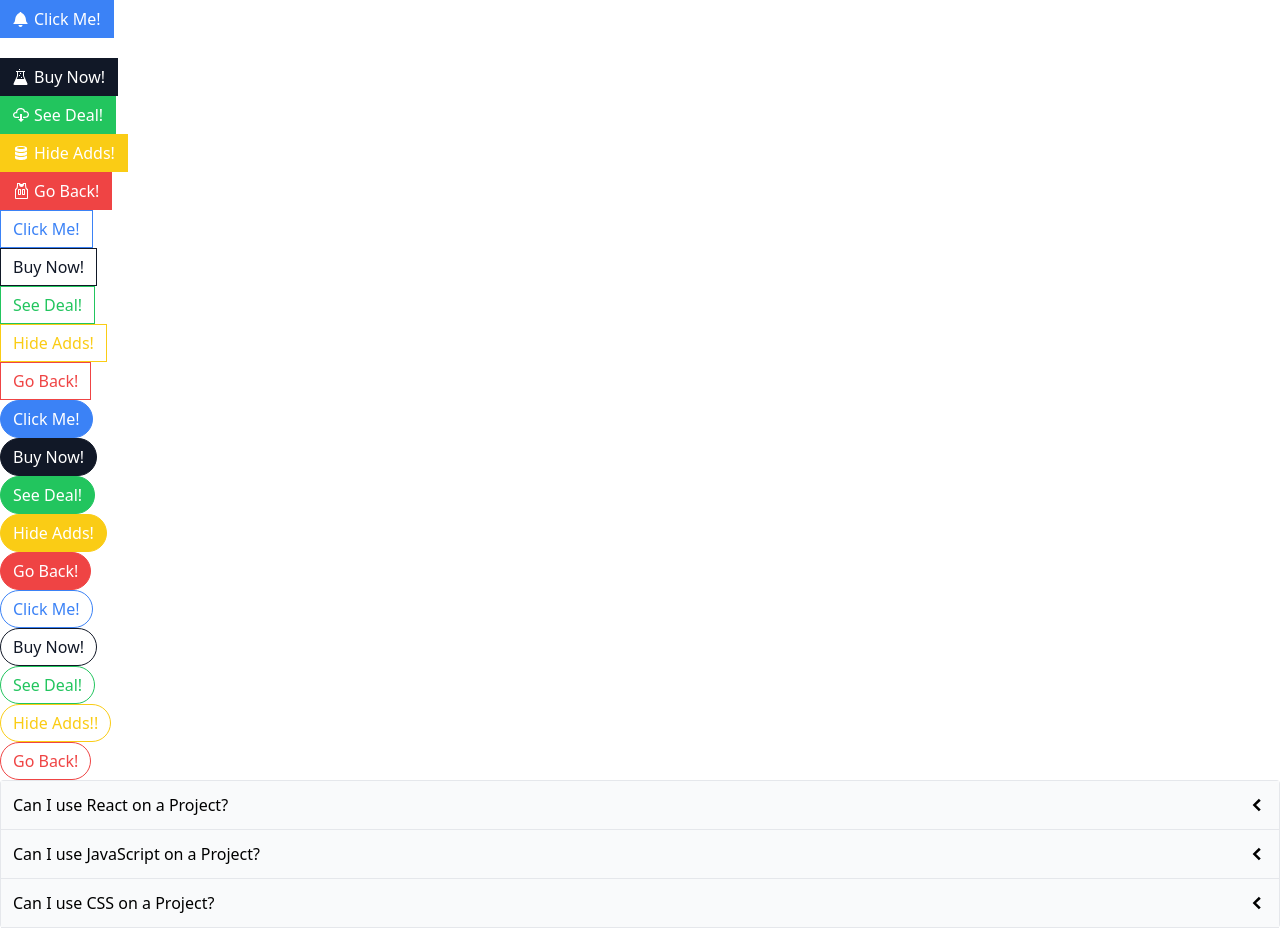
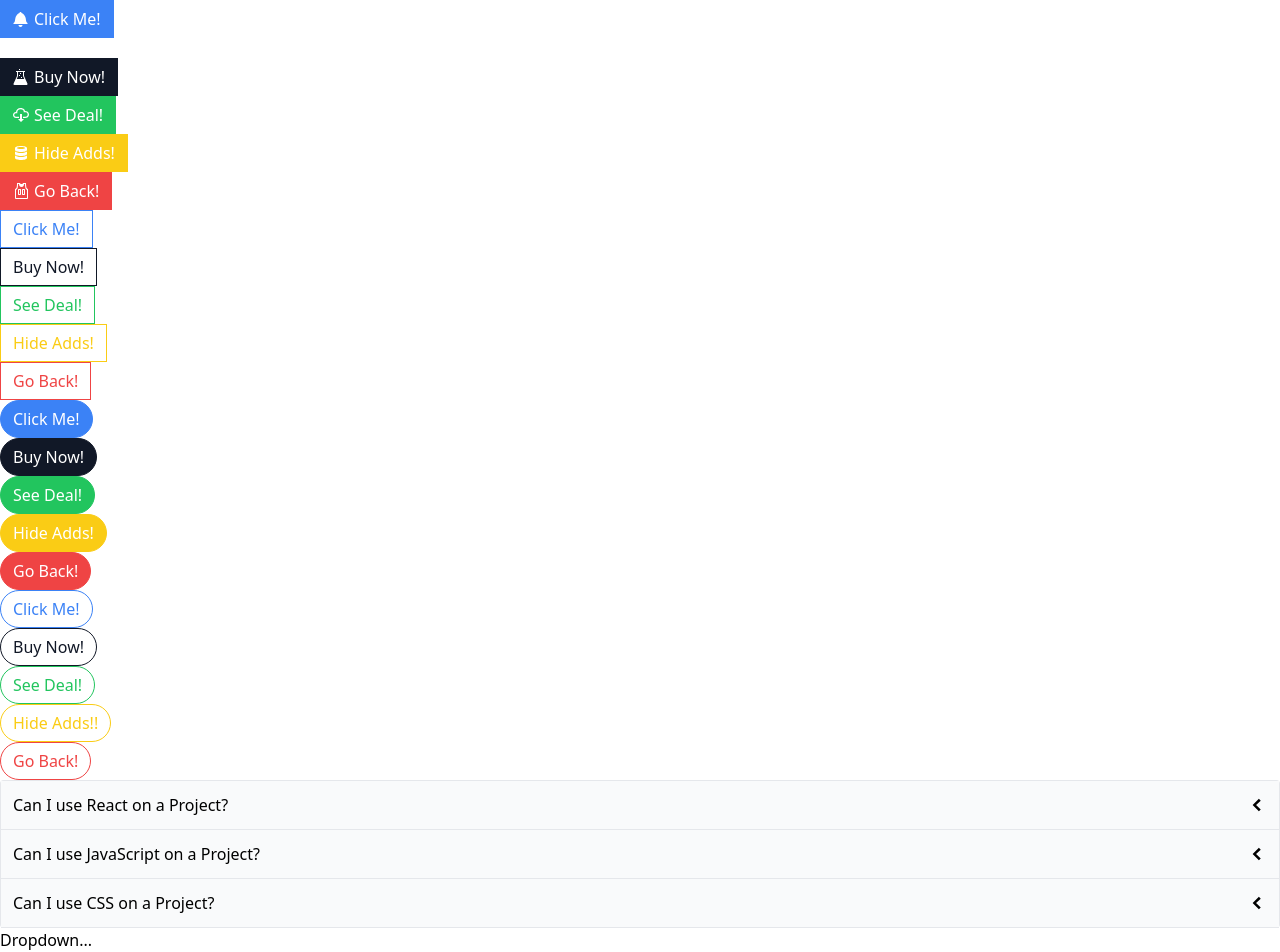
Before and after one commit to BillStephens2022/React-components-examples, a React (Create React App) app: page / in a window 1280 px wide. Before the commit the page ends 928 px from the top, so only its background shows below. Built offline with nearby package versions, Linux system fonts and the light colour scheme.

Commit message:
added a dropdown component

```diff
--- a/src/App.js
+++ b/src/App.js
@@ -1,5 +1,6 @@
 import ButtonPage from './pages/ButtonPage';
-import Accordion from './components/Accordion';
+import AccordionPage from './pages/AccordionPage';
+import Dropdown from './components/Dropdown';
 
 function App() {
   const items = [
@@ -20,6 +21,11 @@ function App() {
     }
   ];
 
+  const options = [
+    { label: 'Red', value: 'red' },
+    { label: 'Green', value: 'green' },
+    { label: 'Blue', value: 'blue' },
+  ];
 
   const handleClick = () => {
     console.log('CLICK!');
@@ -28,7 +34,8 @@ function App() {
   return (
     <div>
       <ButtonPage onClick={handleClick} />
-      <Accordion items={items}/>
+      <AccordionPage items={items}/>
+      <Dropdown options={options} />
     </div>
   );
 }
--- /dev/null
+++ b/src/components/Dropdown.js
@@ -0,0 +1,5 @@
+function Dropdown() {
+    return <div>Dropdown...</div>
+}
+
+export default Dropdown;
--- /dev/null
+++ b/src/pages/AccordionPage.js
@@ -0,0 +1,13 @@
+
+import Accordion from '../components/Accordion';
+
+function AccordionPage({ items }) {
+
+  return (
+    <div>
+      <Accordion items={items}/>
+    </div>
+  );
+}
+
+export default AccordionPage;
```
